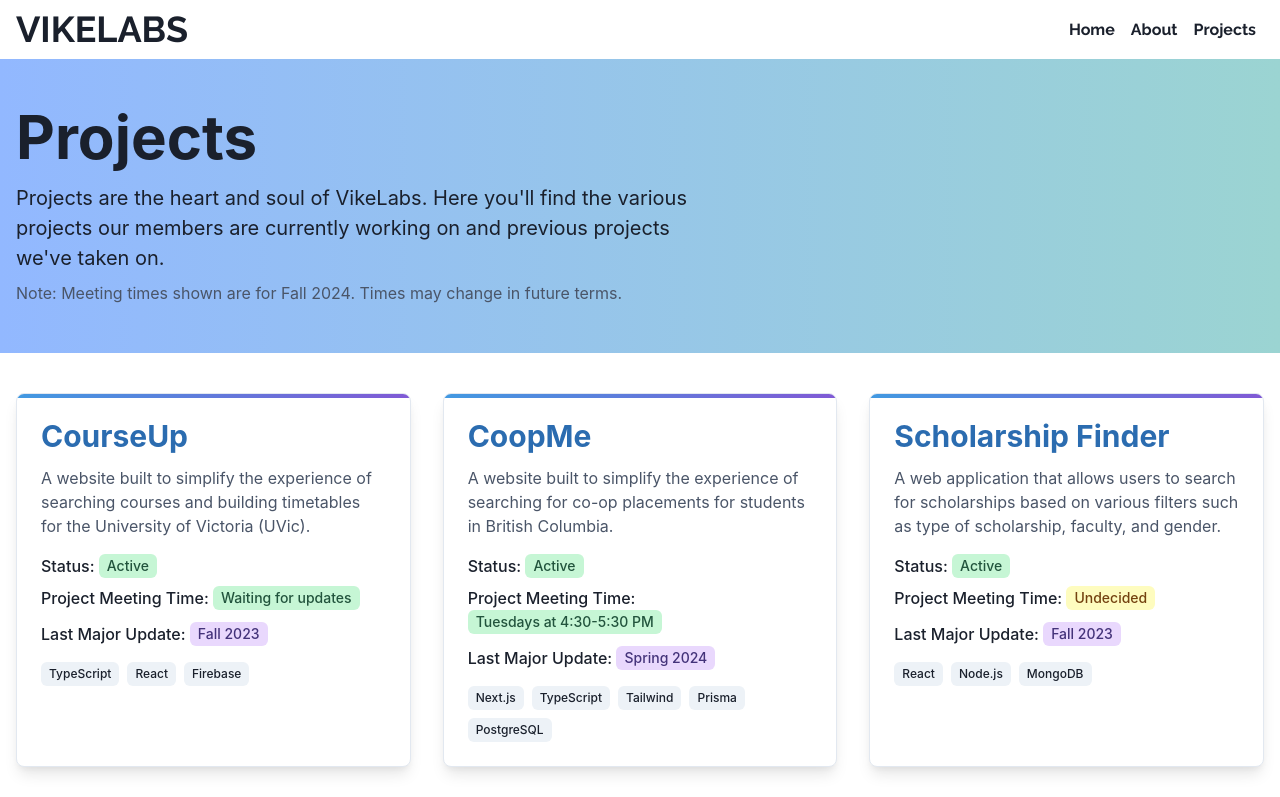
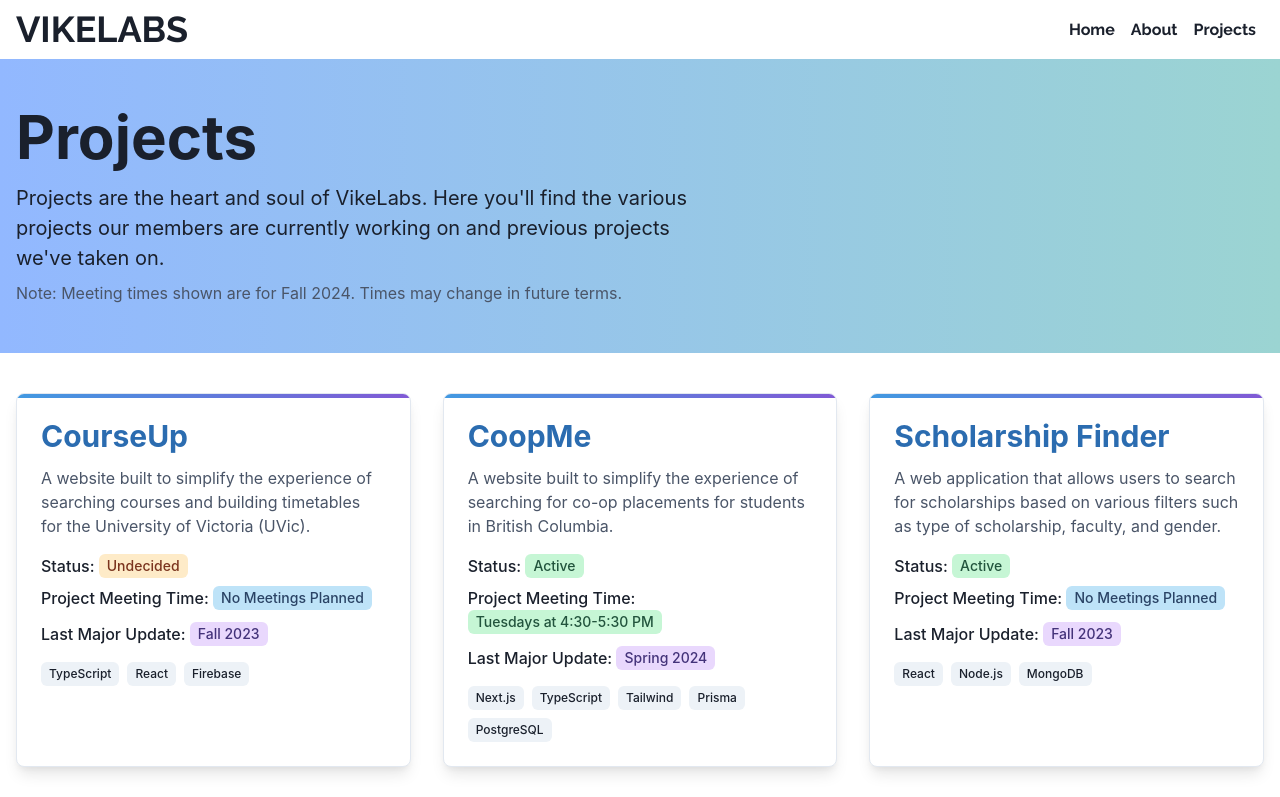
Before and after one commit to VikeLabs/vikelabs.ca, a Next.js app: page /projects in a window 1280 px wide. Shown: the top 797 px of the page. Built offline with nearby package versions, Linux system fonts and the light colour scheme.

Commit message:
Updated Project Details

```diff
--- a/pages/projects.tsx
+++ b/pages/projects.tsx
@@ -12,7 +12,9 @@ const getStatusColor = (status) => {
     case "Complete":
       return "purple";
     case "Inactive":
-      return "gray";
+      return "red";
+    case "Undecided":
+      return "orange";
     default:
       return "yellow";
   }
@@ -25,9 +27,9 @@ const projects = [
     frontmatter: {
       title: "CourseUp",
       description: "A website built to simplify the experience of searching courses and building timetables for the University of Victoria (UVic).",
-      status: "Active",
+      status: "Undecided",
       tech: ["TypeScript", "React", "Firebase"],
-      meetingTime: "Waiting for updates",
+      meetingTime: "No Meetings Planned",
       lastUpdate: "Fall 2023",
       term: "Fall 2023"
     }
@@ -53,7 +55,7 @@ const projects = [
       description: "A web application that allows users to search for scholarships based on various filters such as type of scholarship, faculty, and gender.",
       status: "Active",
       tech: ["React", "Node.js", "MongoDB"],
-      meetingTime: "Undecided",
+      meetingTime: "No Meetings Planned",
       lastUpdate: "Fall 2023",
       term: "Fall 2023"
     }
@@ -183,8 +185,8 @@ export default function Component() {
                   </Text>
                   <Text fontWeight="medium" mb={3}>
                     Project Meeting Time:{' '}
-                    {p.frontmatter.meetingTime === 'Undecided' ? (
-                      <Tag colorScheme="yellow">Undecided</Tag>
+                    {p.frontmatter.meetingTime === 'No Meetings Planned' ? (
+                      <Tag colorScheme="blue">No Meetings Planned</Tag>
                     ) : (
                       <Tag colorScheme="green">{p.frontmatter.meetingTime}</Tag>
                     )}
```
